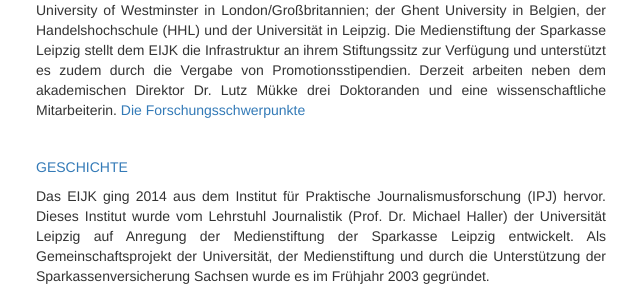
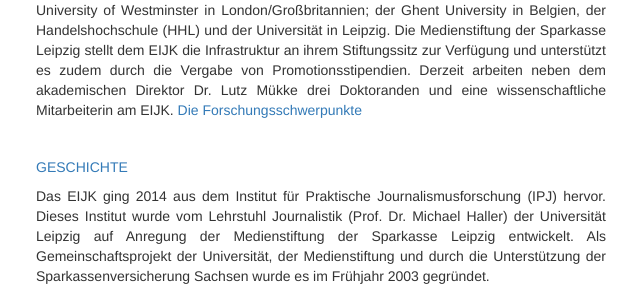
Before and after one commit to susedev/test, a Jekyll site: the page built from ueber-uns.html, in a window 1280 px wide and 900 px high, scrolled down 420 px. Shown: the part 278-572 px from the top of the window, without its empty margins (229-869 px from the left). Built offline with Jekyll 4.4.1, drawn with Linux system fonts in a browser that asks for light colours; nearby versions of some CDN libraries; some of the changed text lies outside the part shown.

Commit message:
Update ueber-uns.html

```diff
--- a/ueber-uns.html
+++ b/ueber-uns.html
@@ -11,7 +11,7 @@ title: Über uns
 <p style="text-align: justify;">Das EIJK sieht sich in der Tradition der Friedlichen Revolution von 1989. Medien- und Meinungsfreiheit sowie unabhängiger Journalismus waren damals Kernforderungen hunderttausender Leipziger Demonstranten. Heute gehören diese Freiheiten zu den unverhandelbaren, jedoch stets zu verteidigenden Grundwerten der demokratischen Gesellschaften Europas. In diesem Sinne eint die Vereinsmitglieder die Überzeugung, dass der Erforschung gesellschaftlicher Informationsstrukturen und Kommunikationsprozesse eine hohe Bedeutung zukommt. Mit theorieorientierten und empirischen Untersuchungen wie auch mit praxisbezogenen Projekten trägt das Institut zur Aufklärung der Problemfelder, zur Erarbeitung von Problemlösungen sowie zum internationalen Diskurs bei.</p>
 <p style="text-align: justify;">&nbsp;</p>
 <h4>Forschung</h4>
-<p style="text-align: justify;">Im Doktoranden-Programm des Instituts kooperiert das Institut mit Partnern wie der University of Westminster in London/Gro&szlig;britannien; der Ghent University in Belgien, der Handelshochschule (HHL) und der Universit&auml;t in Leipzig. Die Medienstiftung der Sparkasse Leipzig stellt dem EIJK die Infrastruktur an ihrem Stiftungssitz zur Verf&uuml;gung und unterst&uuml;tzt es zudem durch die Vergabe von Promotionsstipendien. Derzeit arbeiten neben dem akademischen Direktor Dr. Lutz Mükke drei Doktoranden und eine wissenschaftliche Mitarbeiterin. <a href="http://www.eijc.eu/category/research/" target="_blank">Die Forschungsschwerpunkte </a></p>
+<p style="text-align: justify;">Im Doktoranden-Programm des Instituts kooperiert das Institut mit Partnern wie der University of Westminster in London/Gro&szlig;britannien; der Ghent University in Belgien, der Handelshochschule (HHL) und der Universit&auml;t in Leipzig. Die Medienstiftung der Sparkasse Leipzig stellt dem EIJK die Infrastruktur an ihrem Stiftungssitz zur Verf&uuml;gung und unterst&uuml;tzt es zudem durch die Vergabe von Promotionsstipendien. Derzeit arbeiten neben dem akademischen Direktor Dr. Lutz Mükke drei Doktoranden und eine wissenschaftliche Mitarbeiterin am EIJK. <a href="http://www.eijc.eu/category/research/" target="_blank">Die Forschungsschwerpunkte </a></p>
 <p style="text-align: justify;">&nbsp;</p>
 <h4>Geschichte</h4>
 <p style="text-align: justify;">Das EIJK ging 2014 aus dem Institut für Praktische Journalismusforschung (IPJ) hervor. Dieses Institut wurde vom Lehrstuhl Journalistik (Prof. Dr. Michael Haller) der Universität Leipzig auf Anregung der Medienstiftung der Sparkasse Leipzig entwickelt. Als Gemeinschaftsprojekt der Universität, der Medienstiftung und durch die Unterstützung der Sparkassenversicherung Sachsen wurde es im Frühjahr 2003 gegründet.</p>
```
